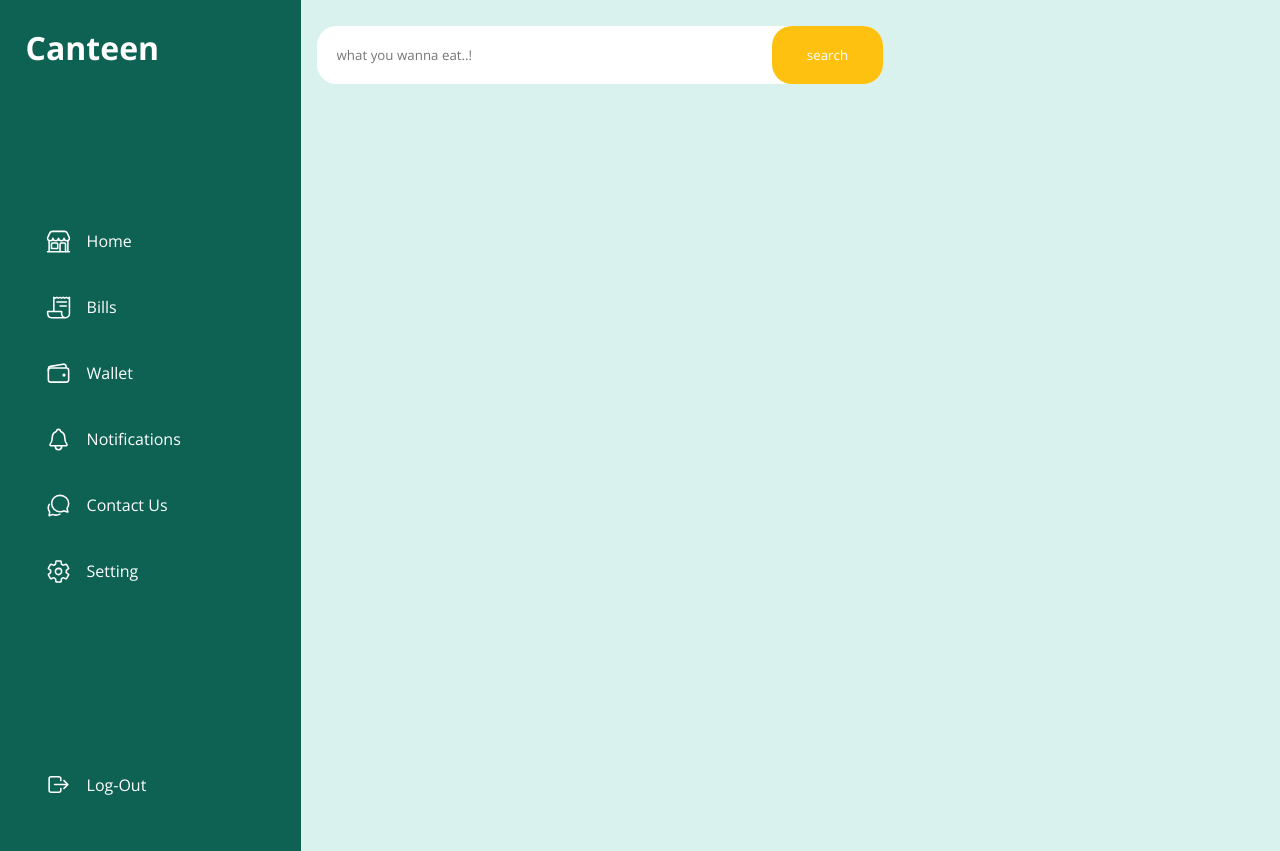
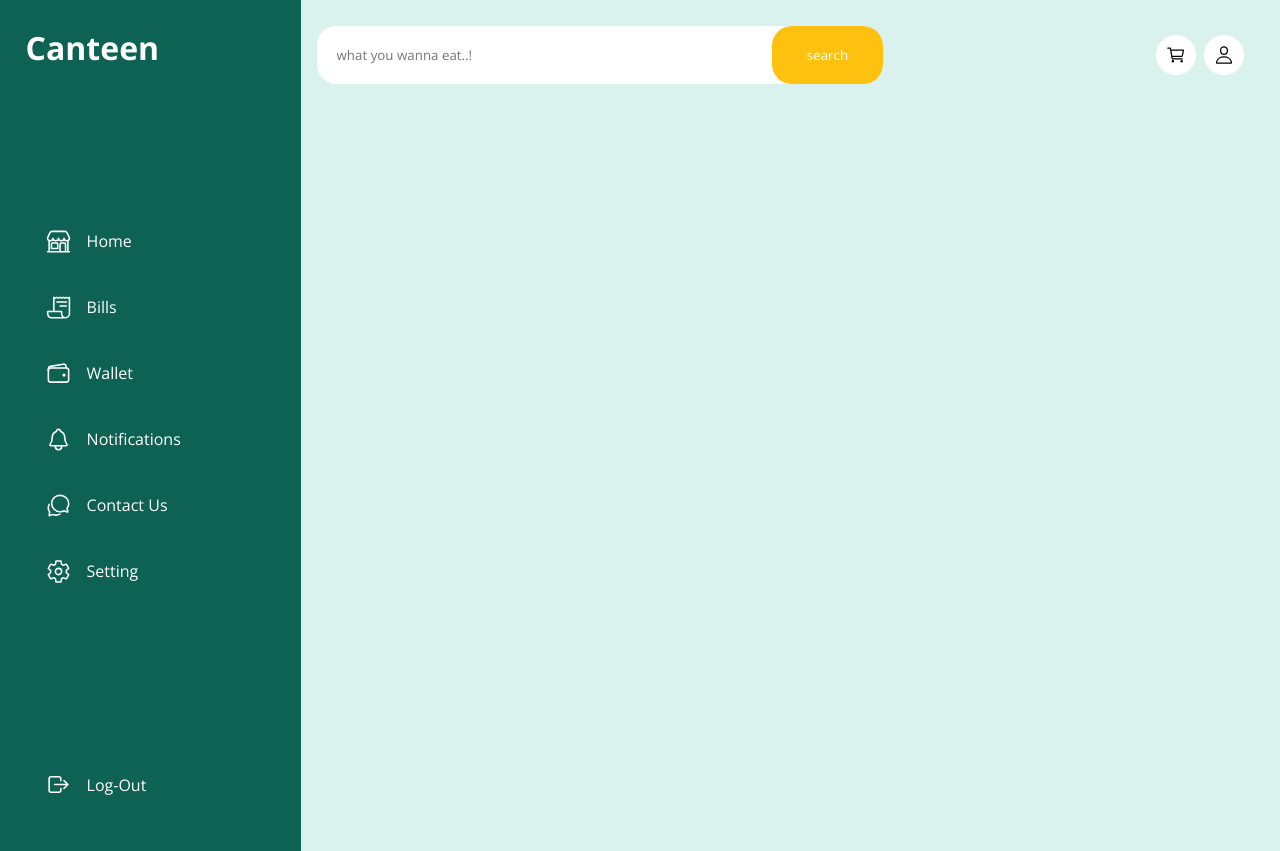
Before and after one commit to Dhruv-vadher-18/college_canteen, a plain HTML site: page index.html in a window 1280 px wide. Drawn offline with nearby package versions, Linux system fonts and the light colour scheme.

Commit message:
Update index.html

```diff
--- a/index.html
+++ b/index.html
@@ -47,10 +47,10 @@
                 <button class="search-btn">search</button>
             </div>
             <!-- profile icon on left side of navbar -->
-            <!-- <div class="profile">
+            <div class="profile">
                 <a class="cart" href="#"><ion-icon name="cart-outline"></ion-icon></a>
                 <a class="user" href="#"><ion-icon name="person-outline"></ion-icon></a>
-            </div> -->
+            </div>
         </div>
         <!-- main highlight -->
         <!-- main menu/order -->
```
